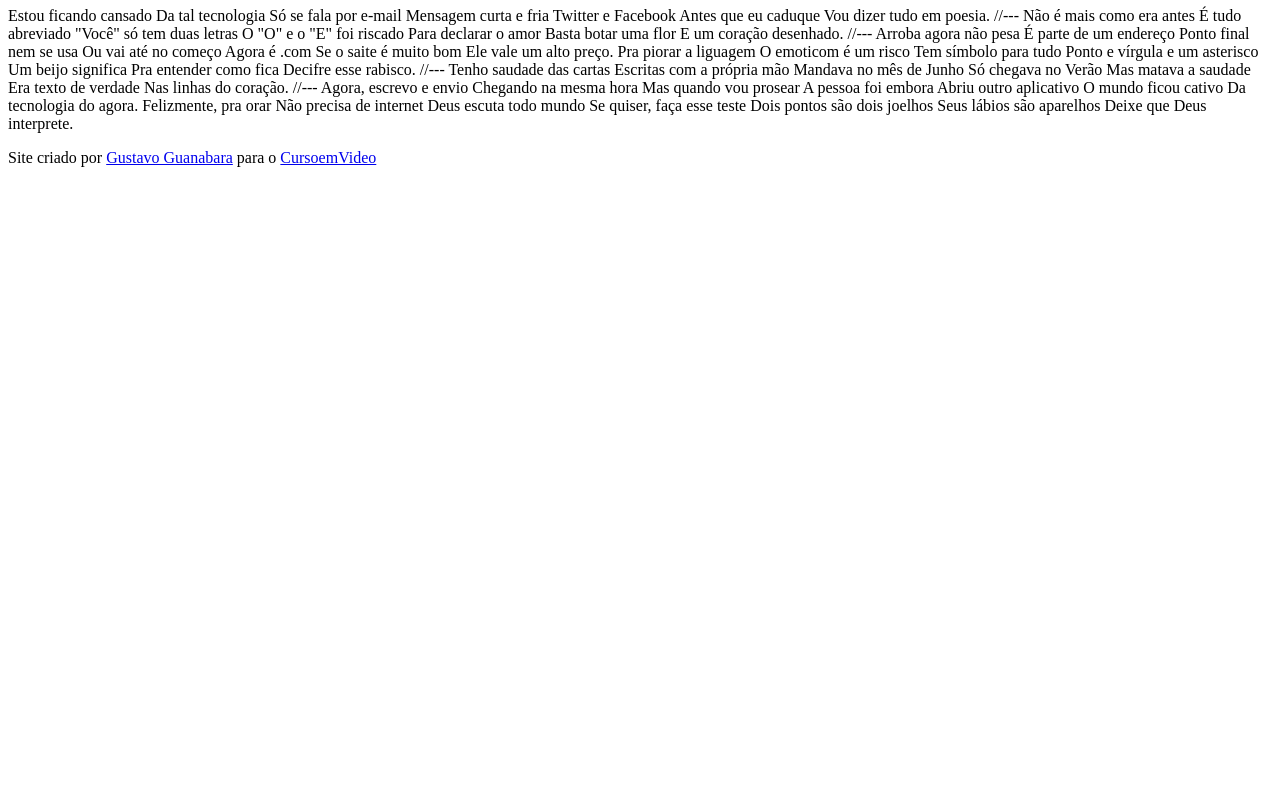
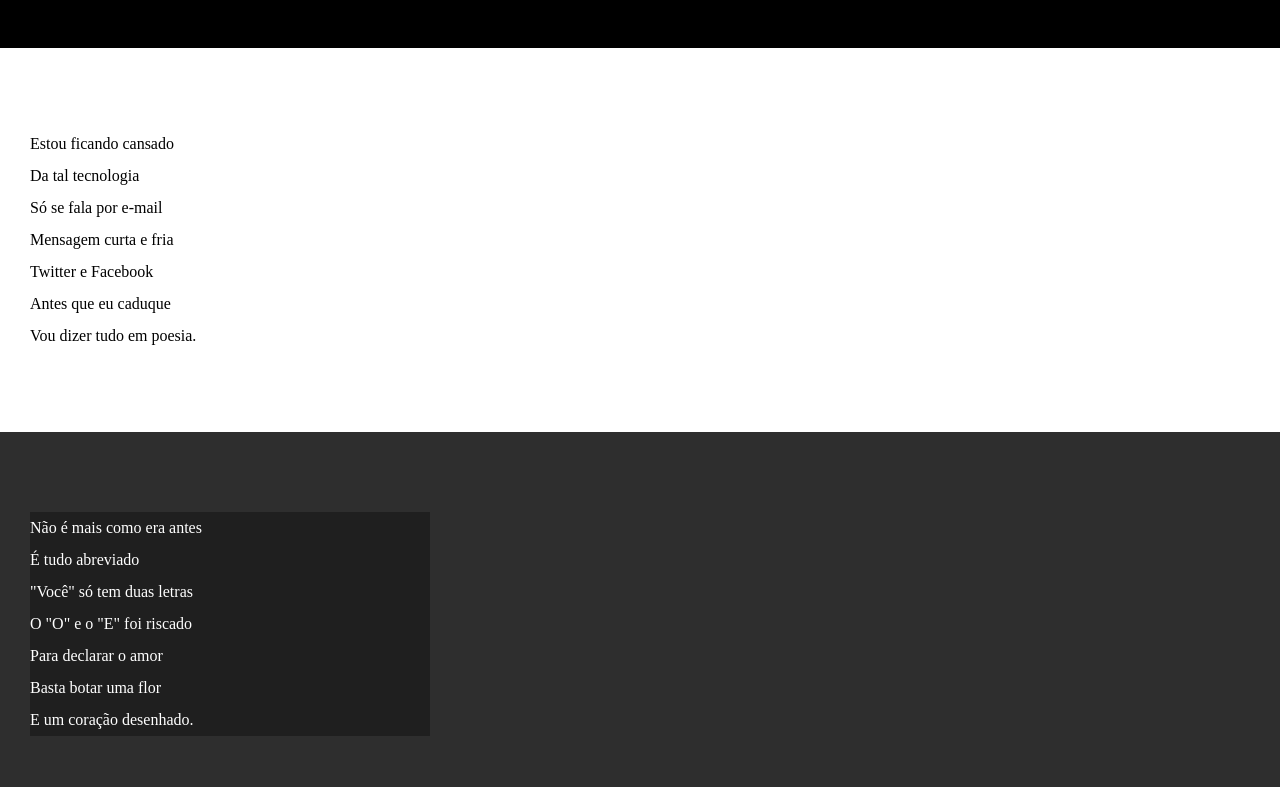
Before and after one commit to Lucasfs3/html-css, a plain HTML site: page desafios/desafio12/index.html in a window 1280 px wide. Shown: the part 107-894 px from the top of the page. Before the commit the page ends 800 px from the top, so only its background shows below. Drawn offline with Linux system fonts and the light colour scheme.

Commit message:
atualizei estilo dos textos e blocos

```diff
--- /dev/null
+++ b/desafios/desafio12/estilo/style.css
@@ -0,0 +1,65 @@
+@charset "UTF-8";
+
+* {
+    margin: 0px;
+    padding: 0px;
+}
+
+html, body {
+    min-height: 100vh;
+    background-color: darkgray;
+}
+
+header {
+    background-color: black;
+    color: white;
+    text-align: center;
+}
+
+header > h1 {
+    padding-top: 50px;
+    font-variant: small-caps;
+}
+
+header > p {
+    padding-bottom: 50px;
+}
+
+header a, footer a {
+    color: white;
+    text-decoration: none;
+    font-weight: bolder;
+}
+
+header a:hover, footer  a:hover {
+    text-decoration: underline;
+}
+
+section {
+    padding-top: 10vh;
+    padding-bottom: 10vh;
+    line-height: 2em;
+    padding-left: 30px;
+}
+
+section.normal {
+    background-color: white;
+    color: black;
+}
+
+section.imagem {
+    background-color: rgb(46, 46, 46);
+    color: white;
+}
+
+section.imagem > p {
+    width: 400px;
+    background-color: rgba(0, 0, 0, 0.322);
+}
+
+footer {
+    background-color: black;
+    text-align: center;
+    color: white;
+    padding: 10px;
+}
--- a/desafios/desafio12/index.html
+++ b/desafios/desafio12/index.html
@@ -4,6 +4,7 @@
     <meta charset="UTF-8">
     <meta name="viewport" content="width=device-width, initial-scale=1.0">
     <title>Cordel Moderno</title>
+    <link rel="stylesheet" href="estilo/style.css">
 </head>
 <body>
     <header>
@@ -12,69 +13,79 @@
         </p>
     </header>
 
-    Estou ficando cansado
-    Da tal tecnologia
-    Só se fala por e-mail
-    Mensagem curta e fria
-    Twitter e Facebook
-    Antes que eu caduque
-    Vou dizer tudo em poesia.
+    <section class="normal">
+        <p>
+            Estou ficando cansado  <br>
+            Da tal tecnologia  <br>
+            Só se fala por e-mail  <br>
+            Mensagem curta e fria  <br>
+            Twitter e Facebook  <br>
+            Antes que eu caduque  <br>
+            Vou dizer tudo em poesia.
+        </p>
+    </section>
 
-    //---
+    <section  class="imagem">
+        <p>
+            Não é mais como era antes <br>
+            É tudo abreviado <br>
+            "Você" só tem duas letras <br>
+            O "O" e o "E" foi riscado <br>
+            Para declarar o amor <br>
+            Basta botar uma flor <br>
+            E um coração desenhado.
+        </p>
+    </section>
 
-    Não é mais como era antes
-    É tudo abreviado
-    "Você" só tem duas letras
-    O "O" e o "E" foi riscado
-    Para declarar o amor
-    Basta botar uma flor
-    E um coração desenhado.
+    <section class="normal">
+        <p>
+            Arroba agora não pesa <br>
+            É parte de um endereço <br>
+            Ponto final nem se usa <br>
+            Ou vai até no começo  <br>
+            Agora é .com <br>
+            Se o saite é muito bom <br>
+            Ele vale um alto preço. <br>
+            Pra piorar a liguagem <br>
+            O emoticom é um risco <br>
+            Tem símbolo para tudo <br>
+            Ponto e vírgula e um asterisco <br>
+            Um beijo significa <br>
+            Pra entender como fica <br>
+            Decifre esse rabisco.
+        </p>
+    </section>
 
-    //---
+    <section class="imagem">
+        <p>
+            Tenho saudade das cartas <br>
+            Escritas com a própria mão <br>
+            Mandava no mês de Junho <br>
+            Só chegava no Verão <br>
+            Mas matava a saudade <br>
+            Era texto de verdade <br>
+            Nas linhas do coração.
+        </p>
+    </section>
 
-    Arroba agora não pesa
-    É parte de um endereço
-    Ponto final nem se usa
-    Ou vai até no começo
-    Agora é .com
-    Se o saite é muito bom
-    Ele vale um alto preço.
-
-    Pra piorar a liguagem
-    O emoticom é um risco
-    Tem símbolo para tudo
-    Ponto e vírgula e um asterisco
-    Um beijo significa
-    Pra entender como fica
-    Decifre esse rabisco.
-
-    //---
-
-    Tenho saudade das cartas
-    Escritas com a própria mão
-    Mandava no mês de Junho
-    Só chegava no Verão
-    Mas matava a saudade
-    Era texto de verdade
-    Nas linhas do coração.
-
-    //---
-
-    Agora, escrevo e envio
-    Chegando na mesma hora
-    Mas quando vou prosear
-    A pessoa foi embora
-    Abriu outro aplicativo
-    O mundo ficou cativo
-    Da tecnologia do agora.
-
-    Felizmente, pra orar
-    Não precisa de internet
-    Deus escuta todo mundo
-    Se quiser, faça esse teste
-    Dois pontos são dois joelhos
-    Seus lábios são aparelhos
-    Deixe que Deus interprete.
+    <section class="normal">
+        <p>
+            Agora, escrevo e envio <br>
+            Chegando na mesma hora <br>
+            Mas quando vou prosear <br>
+            A pessoa foi embora <br>
+            Abriu outro aplicativo <br>
+            O mundo ficou cativo <br>
+            Da tecnologia do agora. <br>
+            Felizmente, pra orar <br>
+            Não precisa de internet <br>
+            Deus escuta todo mundo <br>
+            Se quiser, faça esse teste <br>
+            Dois pontos são dois joelhos <br>
+            Seus lábios são aparelhos <br>
+            Deixe que Deus interprete.
+        </p>
+    </section>
 
     <footer>
         <p>Site criado por <a href="https://gustavoguanabara.github.io" target="_blank">Gustavo Guanabara</a> para o <a href="https://www.cursoemvideo.com" target="_blank">CursoemVideo</a></p>
```
